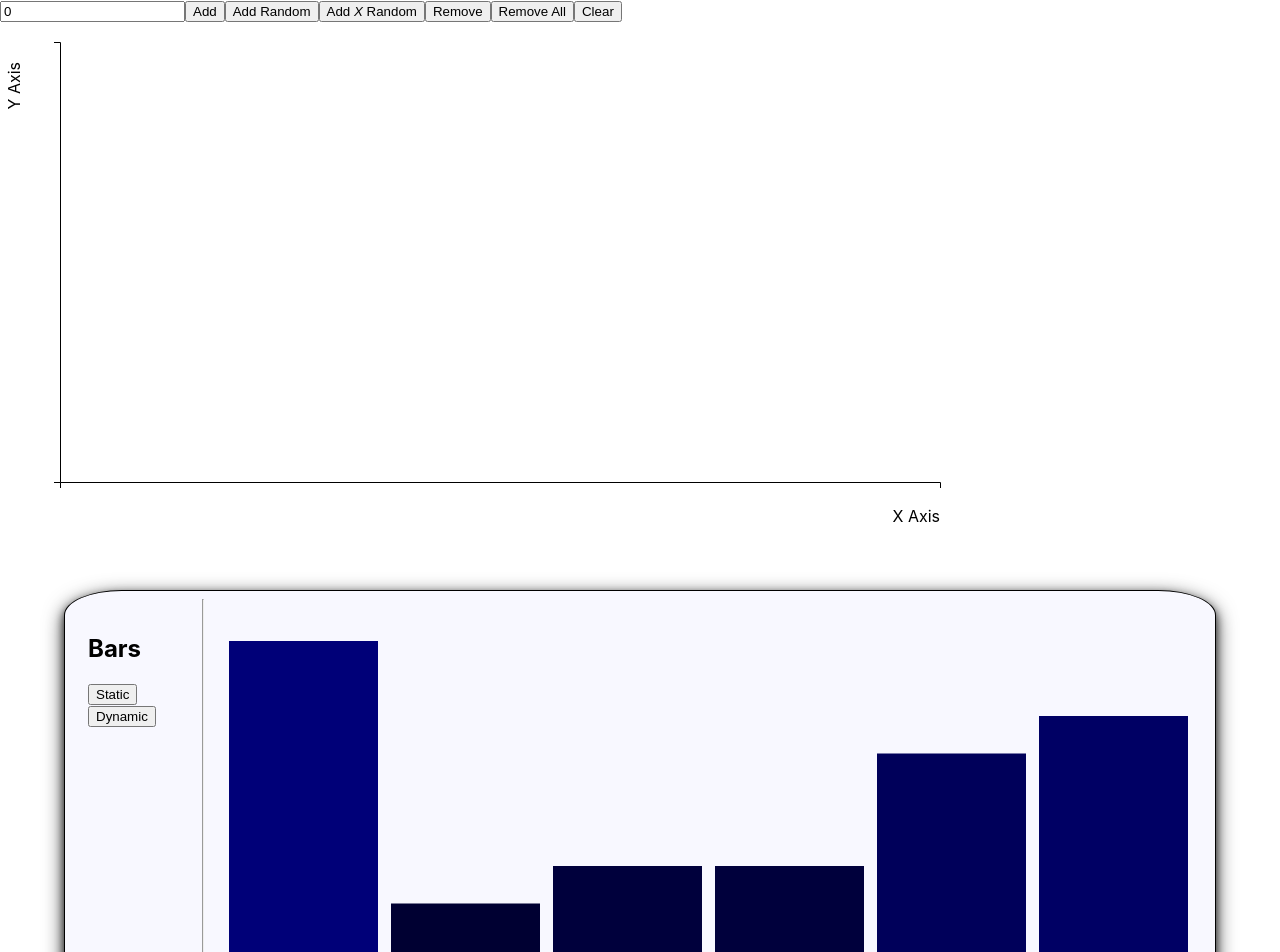
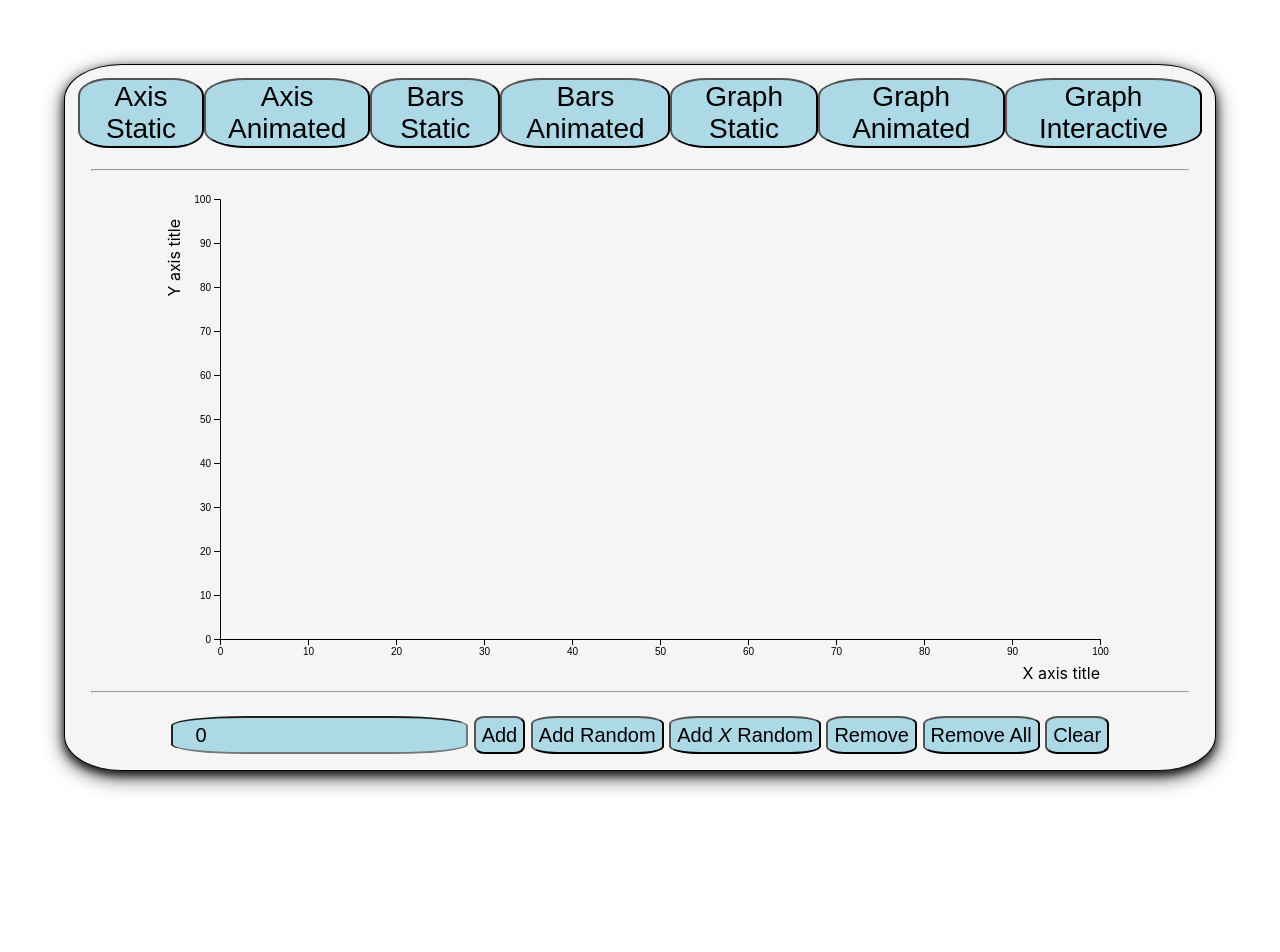
Before and after one commit to OliverForeman/d3-example, a React (Create React App) app: page / in a window 1280 px wide. Shown: the top 952 px of the page. After the commit the page ends 835 px from the top, so only its background shows below. Built offline with nearby package versions, Linux system fonts and the light colour scheme.

Commit message:
Refactored interface and added styling

```diff
--- /dev/null
+++ b/src/app/App.css
@@ -0,0 +1,52 @@
+.app-container {
+  display: flex;
+  flex-direction: column;
+  background-color: whitesmoke;
+  border: 1px solid black;
+  border-radius: 5%;
+  box-shadow: 0 4px 8px 0 rgba(0, 0, 0, 0.75), 0 6px 20px 0 rgba(0, 0, 0, 0.75);
+  margin: 5%;
+}
+
+hr {
+  margin-left: 2vw;
+  margin-right: 2vw;
+}
+
+.display-control {
+  display: flex;
+  justify-content: space-evenly;
+  padding: 1vw;
+}
+
+.display-control button {
+  font-size: 1.75rem;
+  background-color: lightblue;
+  border-radius: 25%;
+}
+
+.display-content {
+  margin: auto;
+}
+
+.display-interactions form {
+  display: flex;
+  justify-content: center;
+  padding: 1vw;
+}
+
+.display-interactions button, input {
+  font-size: 1.25rem;
+  background-color: lightblue;
+  margin: 0.25%;
+}
+
+.display-interactions button {
+  border-radius: 20%;
+}
+
+.display-interactions input {
+  border-radius: 25%;
+  padding: 0.5%;
+  padding-left: 2%;
+}
--- a/src/app/App.js
+++ b/src/app/App.js
@@ -1,79 +1,12 @@
 import React, { useState } from 'react';
-import BarsStatic from '../d3/bars/BarsStatic';
-import Bars from '../d3/bars/Bars';
-import AxisStatic from '../d3/axis/AxisStatic';
-import Axis from '../d3/axis/Axis';
-import GraphStatic from '../d3/graph/GraphStatic';
-import Graph from '../d3/graph/Graph';
-import GraphInteractive from '../d3/graph/GraphInteractive';
-import withController from '../utilities/withController/withController';
-import useInputForm from '../utilities/useInputForm';
+import './App.css';
+import BarChartController from '../controllers/BarChartController';
 
 const App = () => {
-  const textInput = useInputForm(0);
-  const [data, setData] = useState([]);
-
-  const BarsController = withController('Bars', [{ label: 'Static', ControlledComponent: BarsStatic }, { label: 'Dynamic', ControlledComponent: Bars }]);
-  const AxisController = withController('Axis', [{ label: 'Static', ControlledComponent: AxisStatic }, { label: 'Dynamic', ControlledComponent: Axis }]);
-  const GraphController = withController('Graph', [{ label: 'Static', ControlledComponent: GraphStatic }, { label: 'Dynamic', ControlledComponent: Graph }, { label: 'Interactive', ControlledComponent: GraphInteractive, data: data }]);
-
-  const getRandomInt = (min, max) => {
-    min = Math.ceil(min);
-    max = Math.floor(max);
-    return Math.floor(Math.random() * (max - min)) + min;
-  };
-
-  const addNumberHandler = event => {
-    event.preventDefault();
-    setData([...data, textInput.value]);
-  };
-
-  const addRandomNumber = () => {
-    setData([...data, getRandomInt(1, 51)]);
-  };
-
-  const addRandomNumbers = () => {
-    const updatedData = [...data];
-    for (let i = 0; i < textInput.value; i += 1) updatedData.push(getRandomInt(1, 51));
-    setData(updatedData);
-  };
-
-  const removeNumberHandler = () => {
-    const updatedData = [...data];
-    const index = updatedData.findIndex(value => value === textInput.value);
-    if (index > -1) updatedData.splice(index, 1);
-
-    setData(updatedData);
-  };
-
-  const removeAllHandler = () => {
-    const updatedData = [...data].reduce((acc, value) => {
-      if (value !== textInput.value) acc.push(value);
-      return acc;
-    }, []);
-
-    setData(updatedData);
-  };
-
-  const clearHandler = () => {
-    setData([]);
-  };
 
   return (
-    <div>
-      <form>
-        <input type="number" {...textInput} />
-        <button type="submit" onClick={addNumberHandler}>Add</button>
-        <button type="button" onClick={addRandomNumber}>Add Random</button>
-        <button type="button" onClick={addRandomNumbers}>Add <i>X</i> Random</button>
-        <button type="button" onClick={removeNumberHandler}>Remove</button>
-        <button type="button" onClick={removeAllHandler}>Remove All</button>
-        <button type="button" onClick={clearHandler}>Clear</button>
-      </form>
-      <GraphInteractive data={data} />
-      <BarsController />
-      <AxisController />
-      {/* <GraphController /> */}
+    <div className="app-container">
+      <BarChartController />
     </div>
   );
 };
--- /dev/null
+++ b/src/controllers/BarChartController.jsx
@@ -0,0 +1,95 @@
+import React, { useState } from 'react';
+import BarsStatic from '../d3/bars/BarsStatic';
+import Bars from '../d3/bars/Bars';
+import AxisStatic from '../d3/axis/AxisStatic';
+import Axis from '../d3/axis/Axis';
+import GraphStatic from '../d3/graph/GraphStatic';
+import Graph from '../d3/graph/Graph';
+import GraphInteractive from '../d3/graph/GraphInteractive';
+import useInputForm from '../utilities/useInputForm';
+
+const BarChartController = () => {
+  const textInput = useInputForm(0);
+  const [data, setData] = useState([]);
+  const [selectedOption, setSelectedOption] = useState('axis-static');
+
+  const getRandomInt = (min, max) => {
+    min = Math.ceil(min);
+    max = Math.floor(max);
+    return Math.floor(Math.random() * (max - min)) + min;
+  };
+
+  const addNumberHandler = event => {
+    event.preventDefault();
+    setData([...data, textInput.value]);
+  };
+
+  const addRandomNumber = () => {
+    setData([...data, getRandomInt(1, 51)]);
+  };
+
+  const addRandomNumbers = () => {
+    const updatedData = [...data];
+    for (let i = 0; i < textInput.value; i += 1) updatedData.push(getRandomInt(1, 51));
+    setData(updatedData);
+  };
+
+  const removeNumberHandler = () => {
+    const updatedData = [...data];
+    const index = updatedData.findIndex(value => value === textInput.value);
+    if (index > -1) updatedData.splice(index, 1);
+
+    setData(updatedData);
+  };
+
+  const removeAllHandler = () => {
+    const updatedData = [...data].reduce((acc, value) => {
+      if (value !== textInput.value) acc.push(value);
+      return acc;
+    }, []);
+
+    setData(updatedData);
+  };
+
+  const clearHandler = () => {
+    setData([]);
+  };
+
+  return (
+    <>
+      <div className="display-control">
+        <button type="button" value="axis-static" onClick={e => setSelectedOption(e.target.value)}>Axis Static</button>
+        <button type="button" value="axis-animated" onClick={e => setSelectedOption(e.target.value)}>Axis Animated</button>
+        <button type="button" value="bars-static" onClick={e => setSelectedOption(e.target.value)}>Bars Static</button>
+        <button type="button" value="bars-animated" onClick={e => setSelectedOption(e.target.value)}>Bars Animated</button>
+        <button type="button" value="graph-static" onClick={e => setSelectedOption(e.target.value)}>Graph Static</button>
+        <button type="button" value="graph-animated" onClick={e => setSelectedOption(e.target.value)}>Graph Animated</button>
+        <button type="button" value="graph-interactive" onClick={e => setSelectedOption(e.target.value)}>Graph Interactive</button>
+      </div>
+      <hr />
+      <div className="display-content">
+        {selectedOption === 'axis-static' && <AxisStatic />}
+        {selectedOption === 'axis-animated' && <Axis />}
+        {selectedOption === 'bars-static' && <BarsStatic />}
+        {selectedOption === 'bars-animated' && <Bars />}
+        {selectedOption === 'graph-static' && <GraphStatic />}
+        {selectedOption === 'graph-animated' && <Graph />}
+        {selectedOption === 'graph-interactive' && <GraphInteractive data={data} />}
+      </div>
+      <hr />
+      <div className="display-interactions">
+        <form>
+          <input type="number" {...textInput} />
+          <button type="submit" onClick={addNumberHandler}>Add</button>
+          <button type="button" onClick={addRandomNumber}>Add Random</button>
+          <button type="button" onClick={addRandomNumbers}>Add <i>X</i> Random</button>
+          <button type="button" onClick={removeNumberHandler}>Remove</button>
+          <button type="button" onClick={removeAllHandler}>Remove All</button>
+          <button type="button" onClick={clearHandler}>Clear</button>
+        </form>
+      </div>
+    </>
+  );
+};
+
+export default BarChartController;
--- a/src/d3/axis/Axis.jsx
+++ b/src/d3/axis/Axis.jsx
@@ -93,7 +93,7 @@ const Axis = () => {
 
   // Updata data set after 1 second, increases data points
   setTimeout(() => {
-    update([10, 2, 7, 4, 50, 20, 51, 24, 6, 4, 9, 8]);
+    update([10, 2, 7, 4, 50, 20, 42, 24, 6, 4, 36, 8]);
   }, 1000);
 
   // Update data set after 4 seconds, 3 seconds after first update, reduces data points
--- a/src/d3/axis/AxisStatic.jsx
+++ b/src/d3/axis/AxisStatic.jsx
@@ -15,7 +15,7 @@ const AxisStatic = () => {
   // Draw the initial scales for a graph
   const drawGraph = () => {
     // Get the svg element
-    const svg = d3.select('#axis')
+    const svg = d3.select('#axis-static')
       .attr('width', width + margin.left + margin.right)
       .attr('height', height + margin.top + margin.bottom)
       .append('g')
@@ -57,7 +57,7 @@ const AxisStatic = () => {
       .text('Y axis title'); // The writing for the title of the axis
   };
 
-  return <svg id="axis" />
+  return <svg id="axis-static" />
 };
 
 export default AxisStatic;
--- a/src/d3/bars/Bars.jsx
+++ b/src/d3/bars/Bars.jsx
@@ -97,7 +97,7 @@ const Bars = () => {
 
   // Updata data set after 1 second, increases data points
   setTimeout(() => {
-    update([10, 2, 7, 4, 50, 20, 51, 24, 6, 4, 9, 8]);
+    update([10, 2, 7, 4, 50, 20, 42, 24, 6, 4, 36, 8]);
   }, 1000);
 
   // Update data set after 4 seconds, 3 seconds after first update, reduces data points
--- a/src/d3/bars/BarsStatic.jsx
+++ b/src/d3/bars/BarsStatic.jsx
@@ -25,7 +25,7 @@ const BarsStatic = () => {
       .range([height, 50]);
 
     // Setup the canvas
-    const svg = d3.select('#bars')
+    const svg = d3.select('#bars-static')
       .attr('width', width)
       .attr('height', height);
 
@@ -41,7 +41,7 @@ const BarsStatic = () => {
       .attr('fill', d => `rgb(0, 0, ${d * 10})`); // Colour bar according to data value
   };
 
-  return <svg id="bars" />;
+  return <svg id="bars-static" />;
 };
 
 export default BarsStatic;
--- a/src/d3/graph/Graph.jsx
+++ b/src/d3/graph/Graph.jsx
@@ -167,7 +167,7 @@ const Graph = () => {
 
   // Update data set after 1 second, increases data points
   setTimeout(() => {
-    update([10, 2, 7, 4, 50, 20, 51, 24, 6, 4, 9, 8]);
+    update([10, 2, 7, 4, 50, 20, 42, 24, 6, 4, 36, 8]);
   }, 1000);
 
   // Update data set after 4 seconds, 3 seconds after first update, reduces data points
--- a/src/d3/graph/GraphInteractive.jsx
+++ b/src/d3/graph/GraphInteractive.jsx
@@ -17,11 +17,15 @@ const GraphInteractive = ({ data }) => {
   const height = 500 - margin.top - margin.bottom;
 
   const drawGraph = () => {
-    const svg = d3.select('#graph')
+    const svg = d3.select('#graph-interactive')
       .attr('width', width + margin.left + margin.right)
       .attr('height', height + margin.top + margin.bottom)
       .append('g')
         .attr('transform', `translate(${margin.left}, ${margin.top})`);
+
+    const colour = d3.scaleLinear()
+      .domain([1, d3.max(data)])
+      .range(['orange', 'purple']);
 
     const xScaleAxis = d3.scaleLinear()
       .domain([0, data.length])
@@ -69,11 +73,15 @@ const GraphInteractive = ({ data }) => {
       .attr('y', d => yScale(d))
       .attr('width', xScaleBars.bandwidth())
       .attr('height', d => height - yScale(d))
-      .attr('fill', d => `rgb(0, 0, ${d * 5})`);
+      .attr('fill', d => colour(d));
   };
 
   const update = data => {
-    const svg = d3.select('#graph').select('g');
+    const svg = d3.select('#graph-interactive').select('g');
+
+    const colour = d3.scaleLinear()
+      .domain([1, d3.max(data)])
+      .range(['orange', 'purple']);
 
     const xScaleAxis = d3.scaleLinear()
       .domain([0, data.length])
@@ -122,7 +130,7 @@ const GraphInteractive = ({ data }) => {
       .duration(750)
       .attr('y', d => yScale(d))
       .attr('height', d => height - yScale(d))
-      .attr('fill', d => `rgb(0, 0, ${d * 5})`);
+      .attr('fill', d => colour(d));
 
     svg.selectAll('rect')
       .data(data)
@@ -136,10 +144,10 @@ const GraphInteractive = ({ data }) => {
       .delay(1250)
       .attr('y', d => yScale(d))
       .attr('height', d => height - yScale(d))
-      .attr('fill', d => `rgb(0, 0, ${d * 5})`);
+      .attr('fill', d => colour(d));
   };
 
-  return <svg id="graph" />
+  return <svg id="graph-interactive" />
 };
 
 export default GraphInteractive;
--- a/src/d3/graph/GraphStatic.jsx
+++ b/src/d3/graph/GraphStatic.jsx
@@ -14,7 +14,7 @@ const GraphStatic = () => {
     const data = [12, 5, 6, 6, 9, 10];
 
     // Select a translated graphics tag for drawing the elements within
-    const svg = d3.select('#graph')
+    const svg = d3.select('#graph-static')
       .attr('width', width + margin.left + margin.right)
       .attr('height', height + margin.top + margin.bottom)
       .append('g')
@@ -81,7 +81,7 @@ const GraphStatic = () => {
       .attr('fill', d => `rgb(0, 0, ${d * 10})`); // Set colour according to data value
   };
 
-  return <svg id="graph" />
+  return <svg id="graph-static" />
 };
 
 export default GraphStatic;
--- a/src/utilities/withController/withController.css
+++ /dev/null
@@ -1,18 +0,0 @@
-.controller-container {
-  display: flex;
-  background-color: ghostwhite;
-  border: 1px solid black;
-  border-radius: 5%;
-  box-shadow: 0 4px 8px 0 rgba(0, 0, 0, 0.75), 0 6px 20px 0 rgba(0, 0, 0, 0.75);
-  margin: 5%;
-}
-
-.controller-option-panel {
-  flex-grow: 1;
-  padding: 2%;
-}
-
-.controller-component-container {
-  flex-grow: 2;
-  margin: 0 2vw;
-}
--- a/src/utilities/withController/withController.jsx
+++ /dev/null
@@ -1,36 +0,0 @@
-import React, { useState } from 'react';
-import './withController.css';
-
-const withController = (title, componentList) => () => {
-  const [selectedComponent, setSelectedComponent] = useState(componentList[0].label);
-
-  const toggleSelectedComponent = event => {
-    const value = event.target.value;
-    setSelectedComponent(value);
-  };
-
-  const renderComponentOption = ({ label }) => (
-    <button key={label} value={label} onClick={toggleSelectedComponent}>{label}</button>
-  );
-
-  const renderComponent = ({ label, ControlledComponent, data }) => (
-    selectedComponent === label && <ControlledComponent key={label} data={data} />
-  );
-
-  return (
-    <div className="controller-container">
-      <div className="controller-option-panel">
-        <h2>
-          {title}
-        </h2>
-        {componentList.map(component => renderComponentOption(component))}
-      </div>
-      <hr />
-      <div className="controller-component-container">
-        {componentList.map(component => renderComponent(component))}
-      </div>
-    </div>
-  );
-};
-
-export default withController;
```
